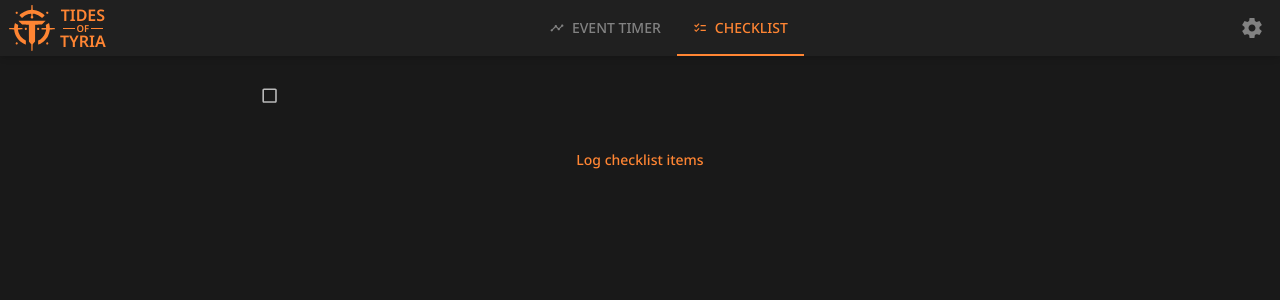
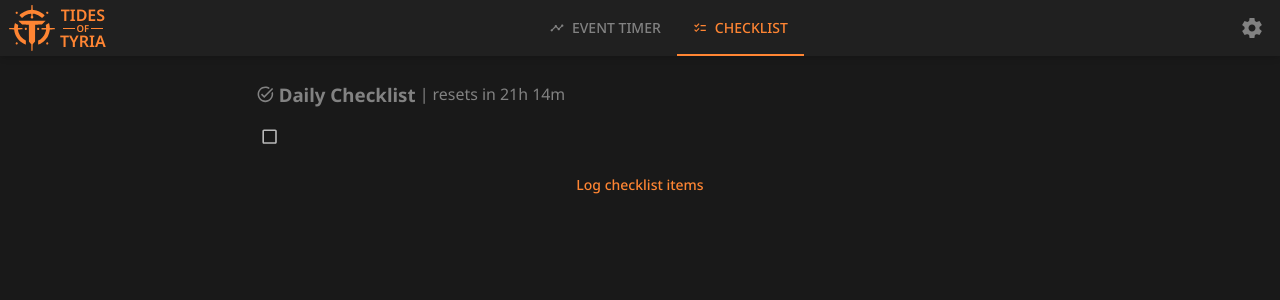
Before and after one commit to kitallen23/tides-of-tyria, a React (Vite) app: page /checklist in a window 1280 px wide. Shown: the top 300 px of the page. Built offline with nearby package versions, Linux system fonts and the light colour scheme.

Commit message:
Feat: added daily checklist title & reset indicator

```diff
--- a/src/views/checklist/ChecklistPage.jsx
+++ b/src/views/checklist/ChecklistPage.jsx
@@ -1,21 +1,41 @@
+import { TaskAltSharp } from "@mui/icons-material";
+
 import globalStyles from "@/styles/modules/global-styles.module.scss";
 import styles from "./checklist-page.module.scss";
-
 import ChecklistGroup from "@/components/editor/ChecklistGroup";
 import useChecklistPage from "./useChecklistPage";
+import { useTheme } from "@/utils/theme-provider";
 
 const ChecklistPage = () => {
-    const { dailyChecklistItems, setDailyChecklistItems } = useChecklistPage();
+    const { colors } = useTheme();
+    const { dailyChecklistItems, setDailyChecklistItems, timeUntilDailyReset } =
+        useChecklistPage();
 
     return (
         <div
             className={`${globalStyles.centeredContent} ${styles.pageWrapper}`}
         >
-            <ChecklistGroup
-                checklistItems={dailyChecklistItems}
-                setChecklistItems={setDailyChecklistItems}
-                placeholder="To-do daily"
-            />
+            <div className={styles.group}>
+                <h3 className={styles.heading}>
+                    <TaskAltSharp style={{ marginRight: "0.25rem" }} />
+                    Daily Checklist
+                    <span
+                        style={{
+                            color: colors.muted,
+                            fontSize: "0.85em",
+                            fontWeight: "normal",
+                        }}
+                        className={globalStyles.hideBelowMd}
+                    >
+                        &nbsp;| resets in {timeUntilDailyReset}
+                    </span>
+                </h3>
+                <ChecklistGroup
+                    checklistItems={dailyChecklistItems}
+                    setChecklistItems={setDailyChecklistItems}
+                    placeholder="To-do daily"
+                />
+            </div>
         </div>
     );
 };
--- a/src/views/checklist/useChecklistPage.js
+++ b/src/views/checklist/useChecklistPage.js
@@ -1,16 +1,22 @@
 import { createRef, useEffect, useMemo, useState } from "react";
 import { nanoid } from "nanoid";
-// import { addHours, differenceInMinutes, format } from "date-fns";
+import { addHours } from "date-fns";
+// import { differenceInMinutes, format } from "date-fns";
 
 import { getLocalItem } from "@/utils/util";
 import { LOCAL_STORAGE_KEYS } from "@/utils/constants";
 import { useTimer } from "@/utils/hooks/useTimer";
 import debounce from "lodash.debounce";
 import { sanitizeRichText } from "@/components/editor/utils";
-import { cleanDailyChecklist } from "./utils";
+import { cleanDailyChecklist, formatRelativeTime } from "./utils";
 
 const useChecklistPage = () => {
-    const { dailyReset } = useTimer();
+    const { now, dailyReset } = useTimer();
+
+    const timeUntilDailyReset = useMemo(
+        () => formatRelativeTime(now, addHours(dailyReset, 24)),
+        [now, dailyReset]
+    );
 
     const initialiseDailyChecklist = () => {
         // Load from local storage on initial render
@@ -98,6 +104,8 @@ const useChecklistPage = () => {
     return {
         dailyChecklistItems,
         setDailyChecklistItems,
+
+        timeUntilDailyReset,
     };
 };
 
--- a/src/views/checklist/utils.js
+++ b/src/views/checklist/utils.js
@@ -1,4 +1,9 @@
-import { isBefore } from "date-fns";
+import {
+    differenceInDays,
+    differenceInHours,
+    differenceInMinutes,
+    isBefore,
+} from "date-fns";
 
 export const cleanDailyChecklist = (dailyChecklist, reset) => {
     return dailyChecklist.map(item => {
@@ -10,3 +15,29 @@ export const cleanDailyChecklist = (dailyChecklist, reset) => {
         return newItem;
     });
 };
+
+/**
+ * Calculates the difference between two dates and returns a formatted string.
+ *
+ * @param {Date} now - The current date.
+ * @param {Date} dailyReset - The target date to compare with.
+ * @returns {string} The formatted time difference.
+ */
+export function formatRelativeTime(now, dailyReset) {
+    const diffInMinutes = differenceInMinutes(dailyReset, now);
+
+    if (diffInMinutes < 1) {
+        return "less than 1m";
+    } else if (diffInMinutes < 60) {
+        return `${diffInMinutes}m`;
+    } else if (diffInMinutes < 1440) {
+        // Less than 24 hours
+        const hours = differenceInHours(dailyReset, now);
+        const minutes = diffInMinutes % 60;
+        return `${hours}h ${minutes}m`;
+    } else {
+        const days = differenceInDays(dailyReset, now);
+        const hours = differenceInHours(dailyReset, now) % 24;
+        return `${days}d ${hours}h`;
+    }
+}
```
